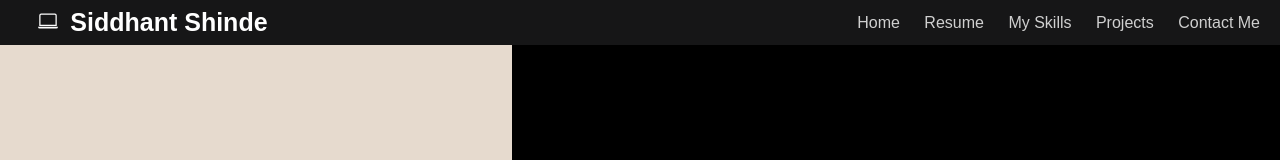
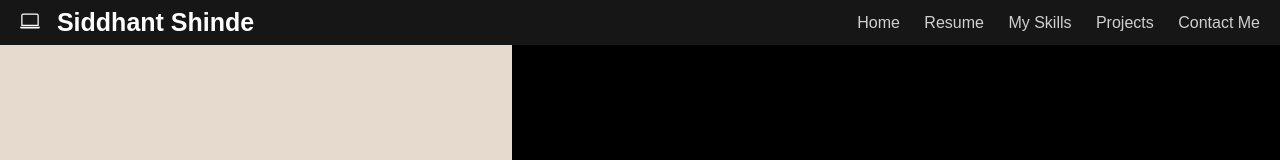
Before and after one commit to Siddhant0045/PortfolioWeb, a plain HTML site: page index.html in a window 1280 px wide. Shown: the top 160 px of the page. Drawn offline with Linux system fonts and the light colour scheme.

Commit message:
Update style.css

```diff
--- a/style.css
+++ b/style.css
@@ -25,14 +25,14 @@ body{
     color: rgb(255, 255, 255);
     font-size: 25px;
     line-height: 45px;
-    padding: 0 2%;
+    padding: 0 10px;
     font-weight: bold;
     font-family: "poppin",sans-serif;
 }
 
 .header label svg{
-    margin-left:1%;
-    margin-right:5px;
+    margin-left:10px;
+    margin-right:10px;
 }
 
 .header ul{
```
